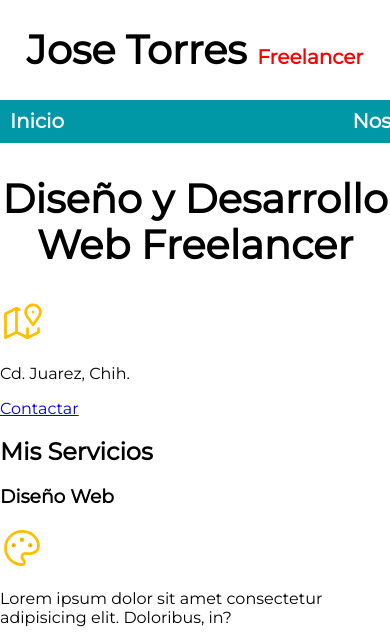
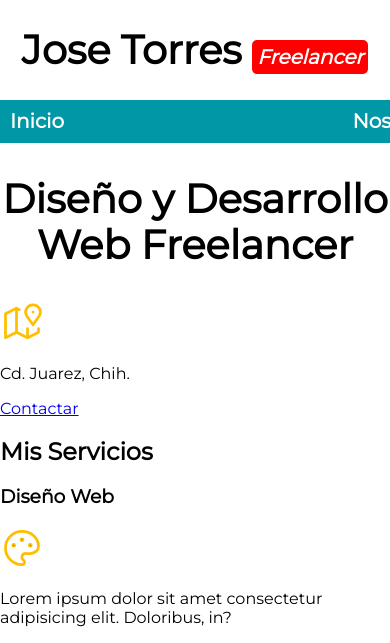
Before and after one commit to JoseTorres022/web-estatica1, a plain HTML site: page index.html in a window 390 px wide. Shown: the top 643 px of the page. Drawn offline with Linux system fonts and the light colour scheme.

Commit message:
media queries y mod json

```diff
--- a/estilos/estilo.css
+++ b/estilos/estilo.css
@@ -25,7 +25,11 @@ body {
 
 .titulo span {
     font-size: 2rem;
-    color: red;
+    background-color: red;
+    color: var(--blanco);
+    font-style: italic;
+    border-radius: 0.5rem;
+    padding: 0.5rem;
 }
 
 .contenedor {
@@ -50,7 +54,30 @@ body {
     padding: 1rem;
 }
 
-.navegacion-principal a:hover{
+.navegacion-principal a:hover {
     background-color: var(--primario);
     color: var(--oscuro);
 }
+/*
+body {
+    background-color: yellow;
+    font-size: 4rem;
+}
+
+
+/* Media Query *
+@media(min-width: 480px) {
+    body {
+        background-color: blue;
+    }
+}
+
+@media (min-width: 768px) {
+    body {
+        background-color: cornflowerblue;
+    }
+} */
+
+@media (min-width: 480px) {
+
+}
```
